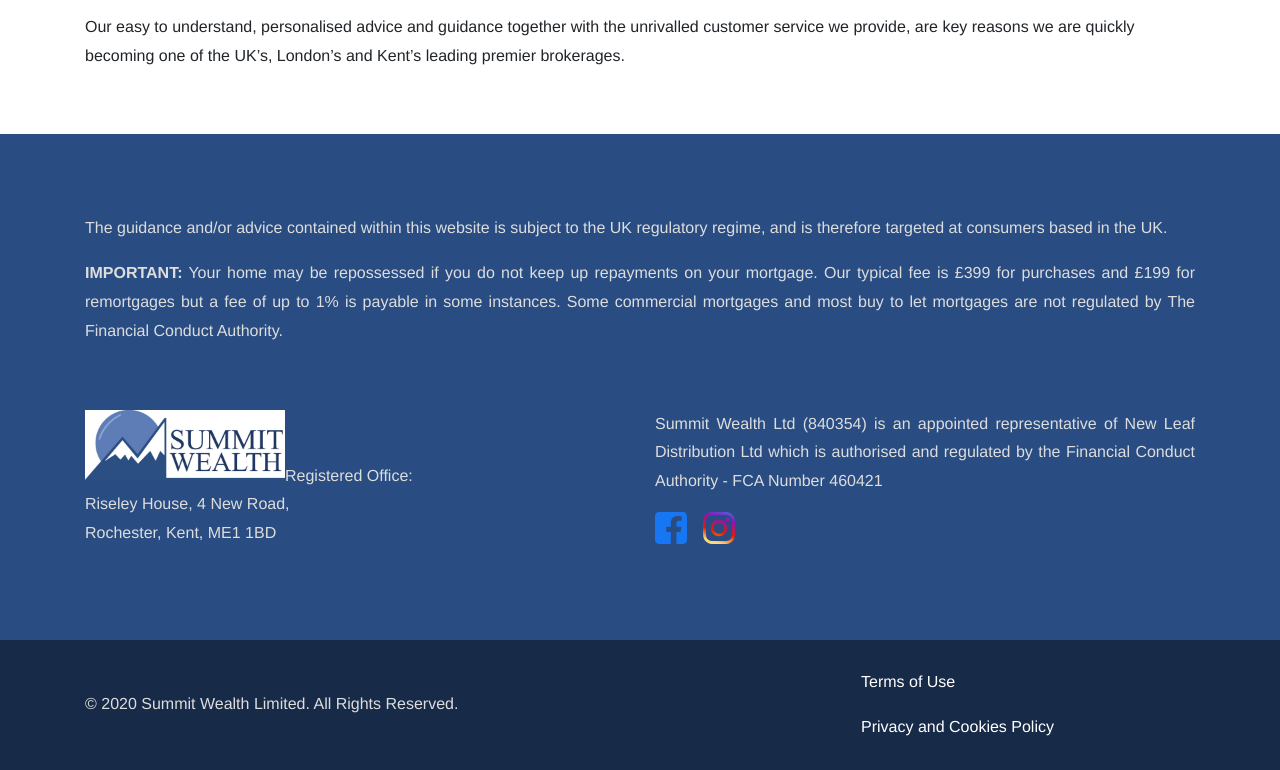
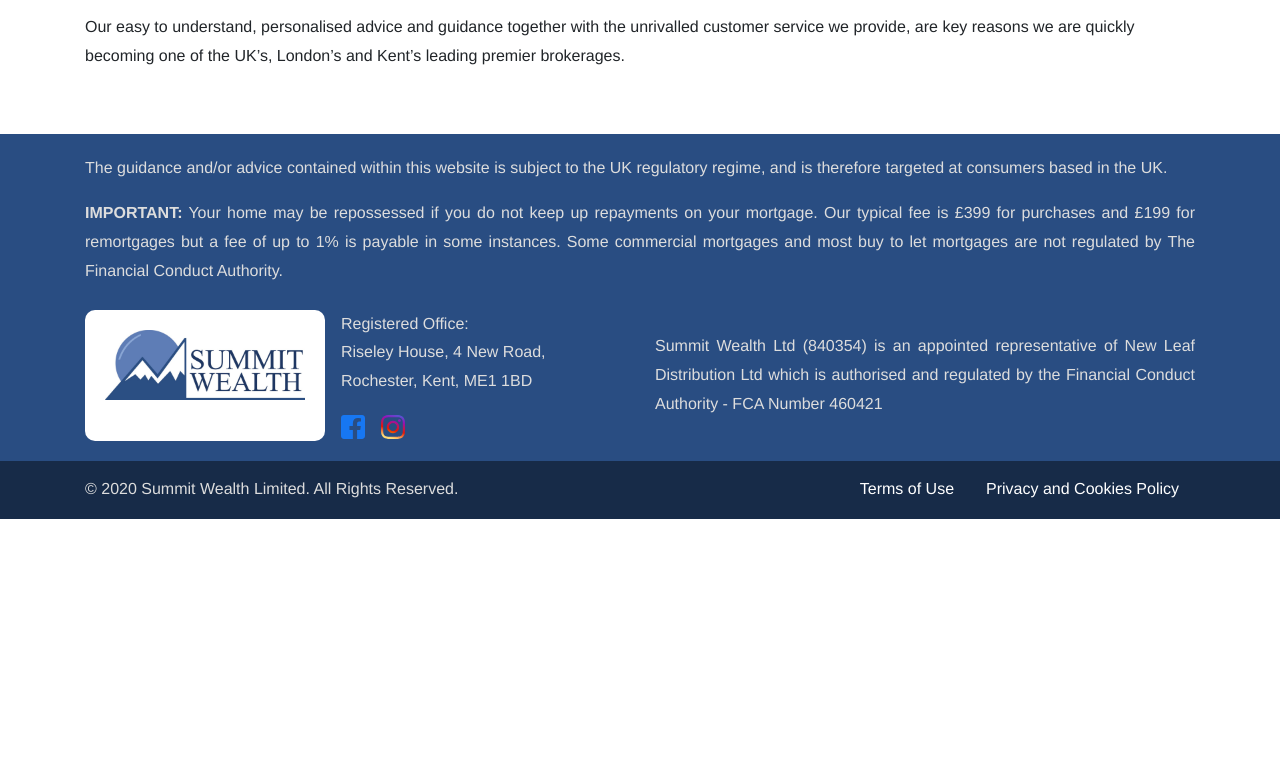
Before and after one commit to ayrbox/summitwealth, a Gatsby site: page / in a window 1280 px wide. Shown: the part 880-1650 px from the top of the page. After the commit the page ends 1399 px from the top, so only its background shows below. Built offline with nearby package versions, Linux system fonts and the light colour scheme; Gatsby itself is replaced by a stand-in of ours.

Commit message:
Reducer footer white spaces

```diff
--- a/src/assets/scss/_footer.scss
+++ b/src/assets/scss/_footer.scss
@@ -1,7 +1,8 @@
 $footer-color: #294d82;
+$footer-spacing: 20px;
 
 .footer-section {
-  padding-top: 80px;
+  padding-top: $footer-spacing;
 
   background-color: $footer-color;
   color: #ddd;
@@ -17,20 +18,23 @@ $footer-color: #294d82;
   @extend .mt-auto;
 
   .social-media-links {
-    padding-top: 1rem;
-    padding-bottom: 1rem;
-
     & > a {
       margin-right: 1rem;
     }
+  }
+
+  .footer-image-wrapper {
+    background-color: #fff;
+    border-radius: 10px;
+    padding: 20px;
   }
 }
 
 .copyright-section {
   background-color: darken($footer-color, 15);
   color: #ddd;
-  padding: 20px 0;
-  margin-top: 80px;
+  padding: $footer-spacing/3 0;
+  margin-top: $footer-spacing;
 
   .back-to-top {
     color: #fff;
--- a/src/components/Footer.js
+++ b/src/components/Footer.js
@@ -27,7 +27,7 @@ const Footer = () => {
     <footer className="footer-section">
       <Container>
         <Row>
-          <Col className="pb-5">
+          <Col className="pb-2">
             <p>
               The guidance and/or advice contained within this website is
               subject to the UK regulatory regime, and is therefore targeted at
@@ -45,30 +45,29 @@ const Footer = () => {
         </Row>
         <Row xs="1" sm="1" md="2">
           <Col>
+            <div className="d-flex align-items-stretch">
+              <div className="footer-image-wrapper">
                 <Img
                   fixed={data.logo.childImageSharp.fixed}
                   alt="Summit Wealth Logo"
                 />
+              </div>
+              <div>
+                <address className="ml-3">
                   Registered Office:
                   <br />
                   Riseley House, 4 New Road, <br />
                   Rochester, Kent, ME1 1BD
-          </Col>
-          <Col className="d-flex align-items-center">
-            <div className="text-justify">
-              Summit Wealth Ltd (840354) is an appointed representative of New
-              Leaf Distribution Ltd which is authorised and regulated by the
-              Financial Conduct Authority - FCA Number 460421
-              <br />
-              <div className="social-media-links">
+                </address>
+                <div className="social-media-links ml-3">
                   <a
                     href={data.site.meta.social.fb}
                     target="_blank"
                     rel="noopener noreferrer"
                   >
                     <svg
-                    width="32"
-                    height="32"
+                      width="24"
+                      height="24"
                       style={{
                         fillRule: 'evenodd',
                         clipRule: 'evenodd',
@@ -92,7 +91,7 @@ const Footer = () => {
                     rel="noopener noreferrer"
                   >
                     <svg
-                    height="32"
+                      height="24"
                       style={{
                         fillRule: 'evenodd',
                         clipRule: 'evenodd',
@@ -101,7 +100,7 @@ const Footer = () => {
                       }}
                       version="1.1"
                       viewBox="0 0 512 512"
-                    width="32"
+                      width="24"
                     >
                       <g>
                         <path
@@ -225,17 +224,25 @@ const Footer = () => {
                   </a>
                 </div>
               </div>
+            </div>
+          </Col>
+          <Col className="d-flex align-items-center">
+            <div className="text-justify">
+              Summit Wealth Ltd (840354) is an appointed representative of New
+              Leaf Distribution Ltd which is authorised and regulated by the
+              Financial Conduct Authority - FCA Number 460421
+            </div>
           </Col>
         </Row>
       </Container>
       <div className="copyright-section">
         <Container>
           <Row>
-            <Col className="d-flex align-items-center" md="8">
+            <Col className="d-flex align-items-center col-auto mr-auto">
               &copy; {new Date().getFullYear()} Summit Wealth Limited. All
               Rights Reserved.
             </Col>
-            <Col>
+            <Col className="col-auto">
               <Nav>
                 <NavLink to="/terms-of-use" tag={Link}>
                   Terms of Use
```
Lines whose indentation alone changed are shown as unchanged.
